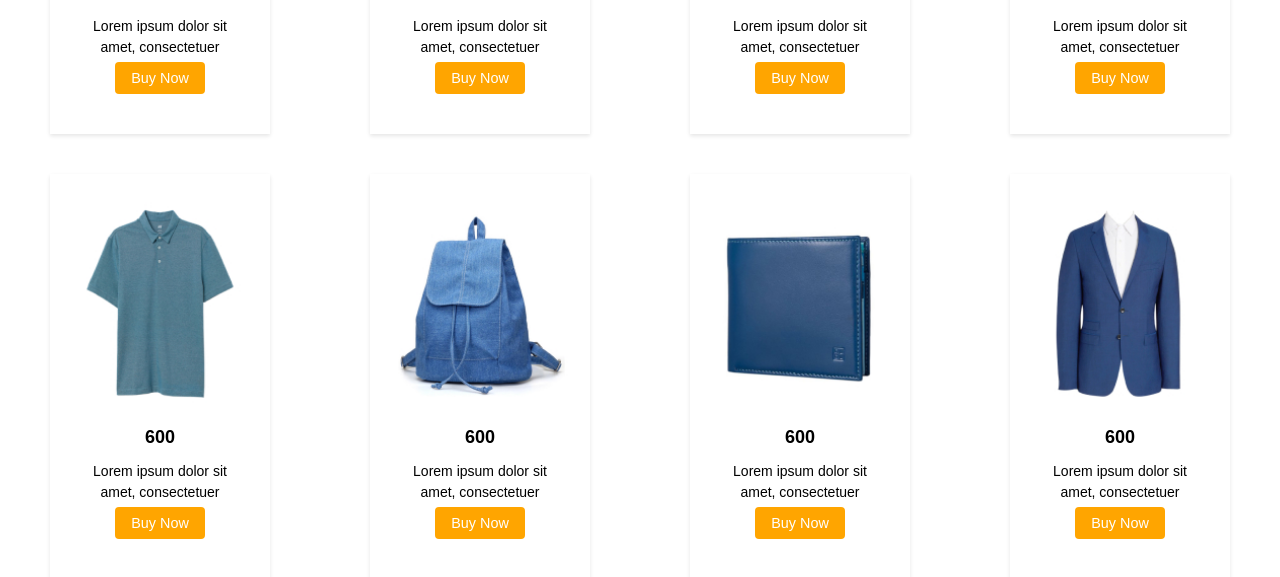
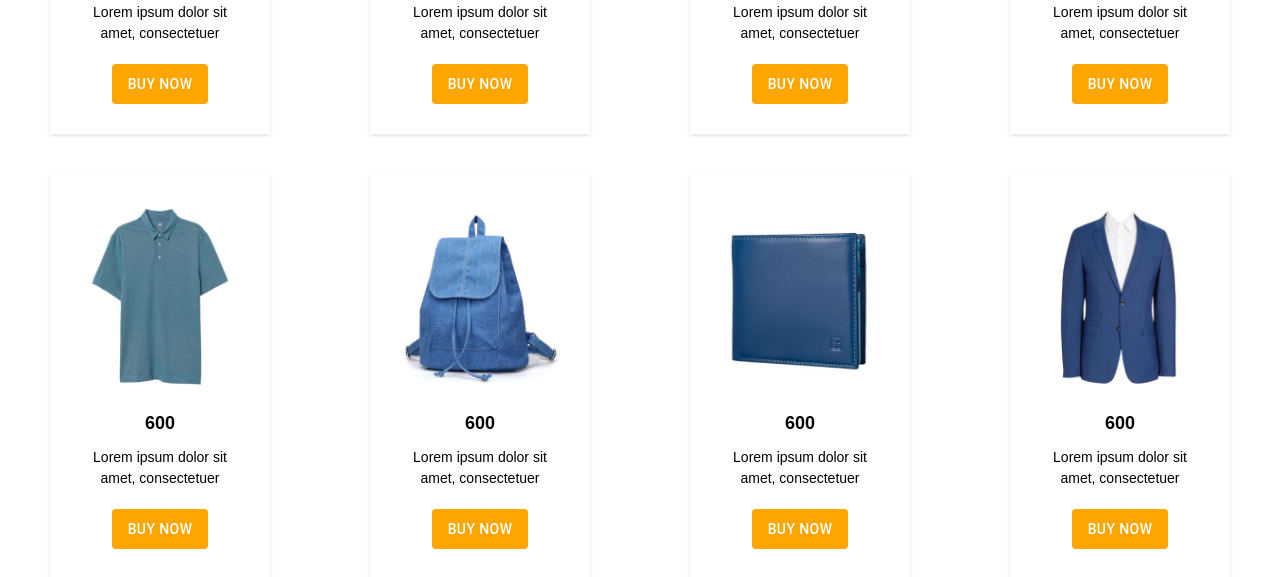
Before and after one commit to siddharth17vaishnav/ViewCommerce, a React (Vite) app: page / in a window 1280 px wide. Shown: the part 2220-2797 px from the top of the page. Built offline with nearby package versions, Linux system fonts and the light colour scheme.

Commit message:
resolveing

```diff
--- a/package.json
+++ b/package.json
@@ -24,7 +24,7 @@
     "react": "^18.2.0",
     "react-dom": "^18.2.0",
     "react-icons": "^4.10.1",
-    "react-router-dom": "^6.14.0",
+    "react-router-dom": "^6.14.1",
     "styled-components": "^6.0.0-rc.6"
   },
   "devDependencies": {
--- a/src/components/card/Card.tsx
+++ b/src/components/card/Card.tsx
@@ -10,7 +10,8 @@ import H from '../../assets/H.jpg'
 import I from '../../assets/I.jpg'
 import jug from '../../assets/jug.jpg'
 import Cardinterface from './Cardinterface'
-
+import {useNavigate } from 'react-router-dom';
+import jugg from '../products/jugg'
 const useStyles = makeStyles(() => ({
   cardList: {
     display: 'grid',
@@ -28,20 +29,22 @@ const useStyles = makeStyles(() => ({
 
 function App() {
   const classes = useStyles()
-
+  const Navigate = useNavigate();
   const data = [
-    { id: 1, image: ash, price: 600, detail: 'Lorem ipsum dolor sit amet, consectetuer', link:"./login" },
-    { id: 2, image: B, price: 600, detail: 'Lorem ipsum dolor sit amet, consectetuer' },
-    { id: 3, image: C, price: 600, detail: 'Lorem ipsum dolor sit amet, consectetuer' },
-    { id: 4, image: D, price: 600, detail: 'Lorem ipsum dolor sit amet, consectetuer' },
-    { id: 5, image: E, price: 600, detail: 'Lorem ipsum dolor sit amet, consectetuer' },
-    { id: 6, image: G, price: 600, detail: 'Lorem ipsum dolor sit amet, consectetuer' },
-    { id: 7, image: F, price: 600, detail: 'Lorem ipsum dolor sit amet, consectetuer' },
-    { id: 8, image: H, price: 600, detail: 'Lorem ipsum dolor sit amet, consectetuer' },
-    { id: 9, image: I, price: 600, detail: 'Lorem ipsum dolor sit amet, consectetuer' },
-    { id: 10, image: jug, price: 600, detail: 'Lorem ipsum dolor sit amet, consectetuer' }
+    { id: 1, image: ash, price: 600, detail: 'Lorem ipsum dolor sit amet, consectetuer', buttonText: 'Buy Now', onClick: () => handleButtonClick(1), },
+    { id: 2, image: B, price: 600, detail: 'Lorem ipsum dolor sit amet, consectetuer',buttonText: 'Buy Now', onClick: () => handleButtonClick(2), },
+    { id: 3, image: C, price: 600, detail: 'Lorem ipsum dolor sit amet, consectetuer' ,buttonText: 'Buy Now', onClick: () => handleButtonClick(3),},
+    { id: 4, image: D, price: 600, detail: 'Lorem ipsum dolor sit amet, consectetuer',buttonText: 'Buy Now', onClick: () => handleButtonClick(4), },
+    { id: 5, image: E, price: 600, detail: 'Lorem ipsum dolor sit amet, consectetuer' ,buttonText: 'Buy Now', onClick: () => handleButtonClick(5),},
+    { id: 6, image: G, price: 600, detail: 'Lorem ipsum dolor sit amet, consectetuer',buttonText: 'Buy Now', onClick: () => handleButtonClick(6), },
+    { id: 7, image: F, price: 600, detail: 'Lorem ipsum dolor sit amet, consectetuer',buttonText: 'Buy Now', onClick: () => handleButtonClick(7), },
+    { id: 8, image: H, price: 600, detail: 'Lorem ipsum dolor sit amet, consectetuer' ,buttonText: 'Buy Now', onClick: () => handleButtonClick(8),},
+    { id: 9, image: I, price: 600, detail: 'Lorem ipsum dolor sit amet, consectetuer',buttonText: 'Buy Now', onClick: () => handleButtonClick(9), },
+    { id: 10, image: jug, price: 600, detail: 'Lorem ipsum dolor sit amet, consectetuer',buttonText: 'Buy Now', onClick: () => handleButtonClick(10), }
   ]
-
+  const handleButtonClick = (products) => {
+    Navigate(`/products/${jugg}`);
+  };
   return (
     <div>
       <h1 className="title">
@@ -55,7 +58,8 @@ function App() {
             image={item.image}
             price={item.price}
             details={item.detail}
-            link={item.link}
+            buttonText={item.buttonText}
+            onClick={item.onClick}
           />
         ))}
       </div>
--- a/src/components/card/Cardinterface.tsx
+++ b/src/components/card/Cardinterface.tsx
@@ -1,12 +1,14 @@
 import React from 'react';
 import { makeStyles } from '@material-ui/core/styles';
-import { Link } from 'react-router-dom';
+import Button from '@material-ui/core/Button';
+import { useNavigate } from 'react-router-dom';
 
 interface CardProps {
   image: string;
   price: number;
   details: string;
-  link: string;
+  buttonText: string;
+  onClick: () => void;
 }
 
 const useStyles = makeStyles(() => ({
@@ -47,7 +49,6 @@ const useStyles = makeStyles(() => ({
     padding: 10,
   },
   buyButton: {
-    textDecoration: 'none',
     marginTop: 10,
     padding: '8px 16px',
     background: 'orange',
@@ -68,8 +69,14 @@ const useStyles = makeStyles(() => ({
   },
 }));
 
-const Cardinterface: React.FC<CardProps> = ({ image, price, details, link }) => {
+const Cardinterface: React.FC<CardProps> = ({ image, price, details, buttonText, onClick }) => {
   const classes = useStyles();
+  const Navigate = useNavigate();
+
+  const handleButtonClick = () => {
+    onClick();
+    Navigate('/products/jug');
+  };
 
   return (
     <div className={classes.card}>
@@ -77,9 +84,9 @@ const Cardinterface: React.FC<CardProps> = ({ image, price, details, link }) =>
       <div className={classes.cardDetails}>
         <div className={classes.cardPrice}>{price}</div>
         <div className={classes.cardDescription}>{details}</div>
-        <Link to={link} className={classes.buyButton}>
-          Buy Now
-        </Link>
+        <Button className={classes.buyButton} onClick={handleButtonClick}>
+          {buttonText}
+        </Button>
       </div>
     </div>
   );
--- /dev/null
+++ b/src/components/products/jugg.tsx
@@ -0,0 +1,120 @@
+import React, { FormEvent } from "react";
+import Button from "@mui/material/Button";
+import CssBaseline from "@mui/material/CssBaseline";
+import TextField from "@mui/material/TextField";
+import Link from "@mui/material/Link";
+import Paper from "@mui/material/Paper";
+import Box from "@mui/material/Box";
+import Grid from "@mui/material/Grid";
+import Typography from "@mui/material/Typography";
+import { Container, useTheme } from "@mui/material";
+import paneImage from "../../assets/plane.jpg";
+import FacebookIcon from "@mui/icons-material/Facebook";
+import GoogleIcon from "@mui/icons-material/Google";
+
+export default function Login() {
+  const theme = useTheme();
+
+  const handleSubmit = (event: FormEvent<HTMLFormElement>) => {
+    event.preventDefault();
+    const data = new FormData(event.currentTarget);
+    console.log({
+      email: data.get("email"),
+      password: data.get("password"),
+      Reapeatpassword: data.get("password"),
+    });
+  };
+
+  return (
+    <Container component="main" maxWidth="lg">
+      <Box sx={{ marginTop: 4 }}>
+        <Grid container>
+          <CssBaseline />
+          <Grid item xs={12} sm={8} md={5} component={Paper} elevation={6} square>
+            <Box
+              sx={{
+                my: 12,
+                mx: 8,
+                display: "flex",
+                flexDirection: "column",
+                alignItems: "center",
+                [theme.breakpoints.down("sm")]: {
+                  mx: 2,
+                  my: 6,
+                },
+              }}
+            >
+              <Typography component="h1" variant="h5">
+                Forgot Password
+              </Typography>
+              <Box component="form" noValidate onSubmit={handleSubmit} sx={{ mt: 1 }}>
+                <TextField
+                  margin="normal"
+                  required
+                  fullWidth
+                  id="email"
+                  label="Email Address"
+                  name="email"
+                  autoComplete="email"
+                  autoFocus
+                />
+                <Typography variant="body1">No worries, we'll send you reset instructions.</Typography>
+                <Button type="submit" fullWidth variant="contained" sx={{ mt: 3, mb: 2 }}>
+                  Reset password
+                </Button>
+                <Grid container>
+                  <Grid item xs>
+                    <Link href="#" variant="body2" align="center">
+                      Back to login
+                    </Link>
+                  </Grid>
+                </Grid>
+              </Box>
+              <Box
+                sx={{
+                  ml: 1,
+                  marginTop: 4,
+                  padding: 0,
+                  display: "flex",
+                  flexDirection: "column",
+                  alignItems: "center",
+                  color: theme.palette.grey[300],
+                }}
+              >
+                <div style={{ display: "flex", flexDirection: "column", alignItems: "center", color: theme.palette.grey[500] }}>
+                  <Typography variant="body1">-----------OR-----------</Typography>
+                  <div style={{ display: "flex", justifyContent: "space-between", alignItems: "center" }}>
+                    <div style={{ display: "flex", flexDirection: "column", alignItems: "center", padding: 10, borderRadius: 8 }}>
+                      <div style={{ display: "flex", alignItems: "center", justifyContent: "center", width: "100px", height: "40px", border: "3px solid lightgrey", borderRadius: 8 }}>
+                        <GoogleIcon fontSize="medium" sx={{ color: "#DB4437" }} /><Typography variant="caption">Google</Typography>
+                      </div>
+                    </div>
+                    <div style={{ display: "flex", flexDirection: "column", alignItems: "center", borderRadius: 8 }}>
+                      <div style={{ display: "flex", alignItems: "center", justifyContent: "center", width: "100px", height: "40px", border: "3px solid lightgrey", borderRadius: 8 }}>
+                        <FacebookIcon fontSize="medium" sx={{ color: "#1877F2" }} /><Typography variant="caption">Facebook</Typography>
+                      </div>
+                    </div>
+                  </div>
+                </div>
+              </Box>
+            </Box>
+          </Grid>
+          <Grid
+            item
+            xs={12}
+            sm={4}
+            md={7}
+            sx={{
+              backgroundImage: `url(${paneImage})`,
+              backgroundRepeat: "no-repeat",
+              backgroundColor: (t) =>
+                t.palette.mode === "light" ? t.palette.grey[50] : t.palette.grey[900],
+              backgroundSize: "cover",
+              backgroundPosition: "center",
+            }}
+          />
+        </Grid>
+      </Box>
+    </Container>
+  );
+}
```
Also changed, not shown: 1 other file (tests, documents, lock files or other folders).
